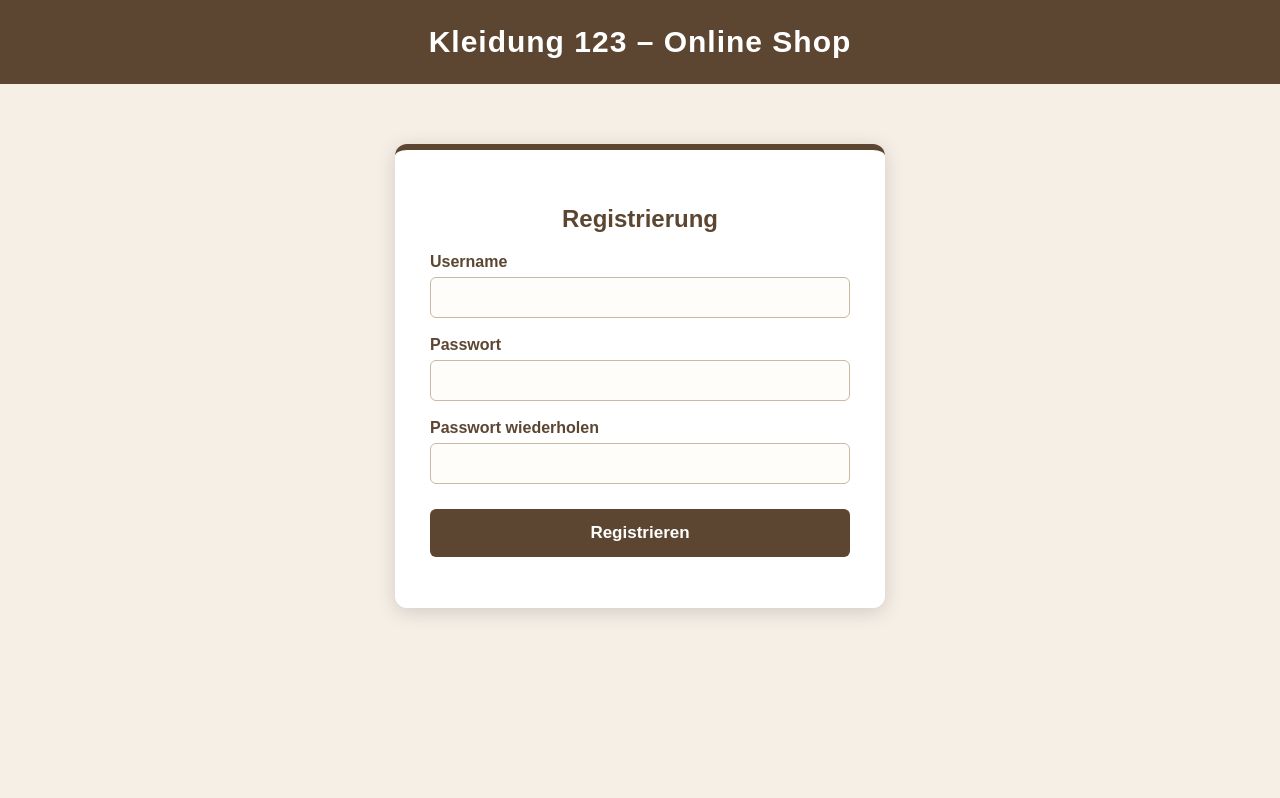
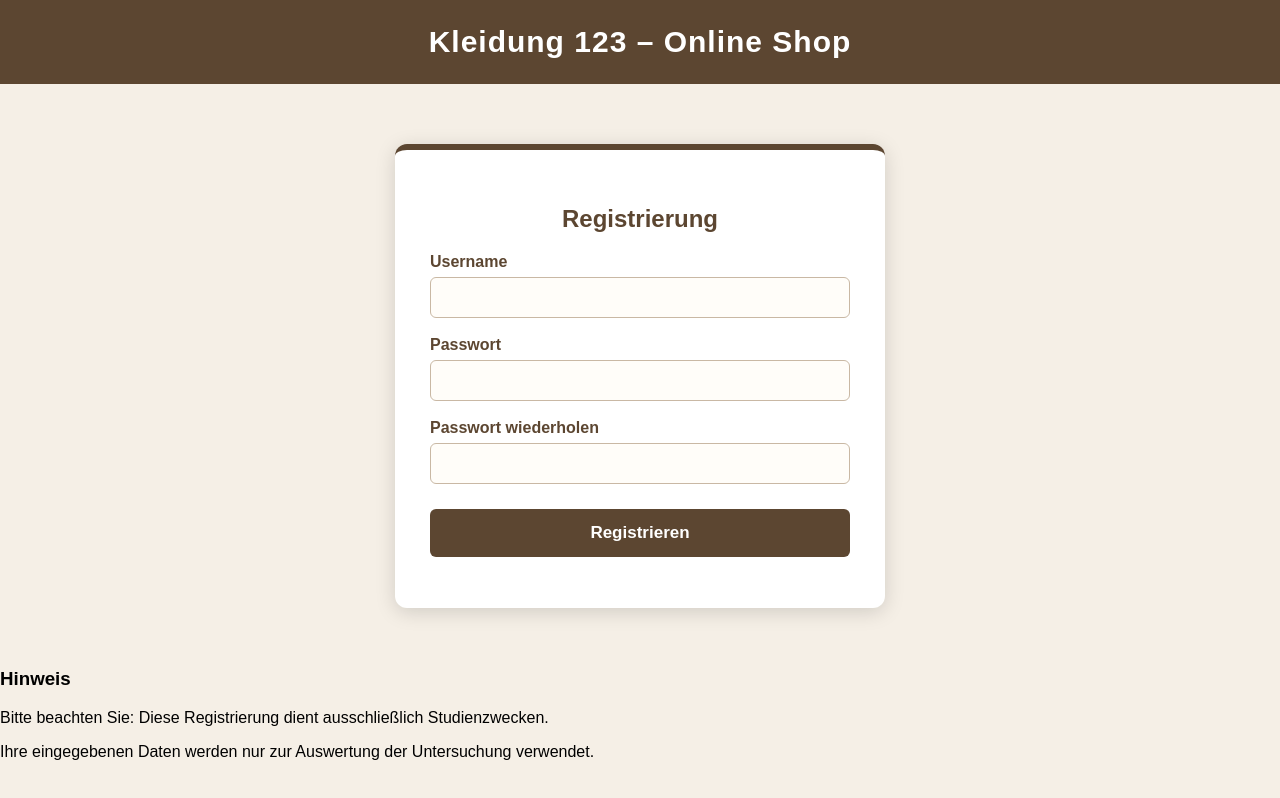
Before and after one commit to Hinsena/Hinsena.github.io, a website: page index.html in a window 1280 px wide. Drawn offline with Linux system fonts and the light colour scheme.

Commit message:
Enhance registration with info box for users
Added an info box to the registration section to inform users about data usage.

```diff
--- a/index.html
+++ b/index.html
@@ -87,7 +87,12 @@
 <header>Kleidung 123 – Online Shop</header>
 
 <!-- Registrierung -->
-<div id="registerScreen" class="container screen active">
+<!-- Registrierung -->
+<div id="registerScreen" class="screen active">
+  <div class="main-container">
+
+    <!-- Originaler Registrierungs-Container -->
+    <div class="container">
       <h2>Registrierung</h2>
       <form id="registerForm">
         <label>Username</label>
@@ -100,6 +105,17 @@
       </form>
       <p class="error" id="regError"></p>
     </div>
+
+    <!-- 🟣 INFO-BOX (NEU) -->
+    <div class="info-box">
+      <h3>Hinweis</h3>
+      <p>Bitte beachten Sie: Diese Registrierung dient ausschließlich Studienzwecken.</p>
+      <p>Ihre eingegebenen Daten werden nur zur Auswertung der Untersuchung verwendet.</p>
+    </div>
+
+  </div>
+</div>
+
 
 <!-- Login -->
 <div id="loginScreen" class="container screen">
```
Lines whose indentation alone changed are shown as unchanged.
